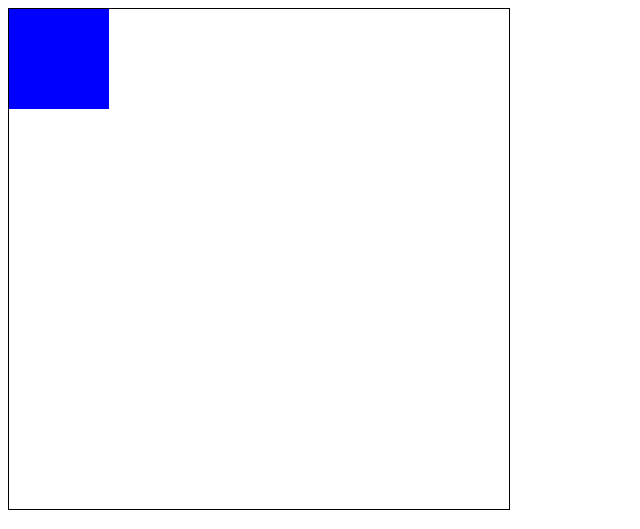
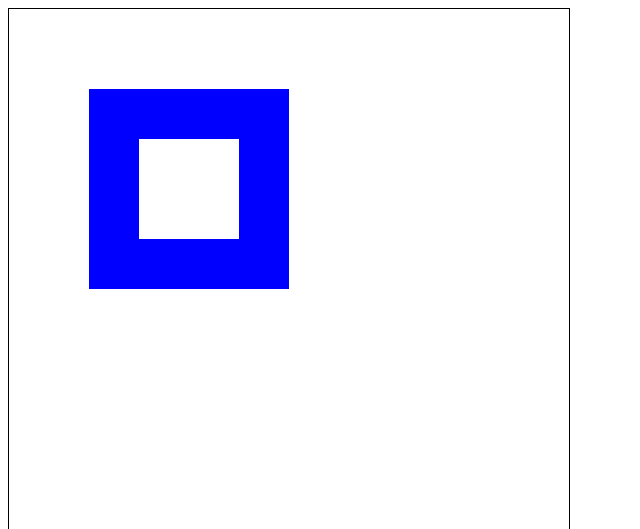
Before and after one commit to marcialino/curso_canvas, a plain HTML site: page aula2_rect_clearRect/index.html in a window 1280 px wide. Shown: the top 529 px of the page, without its empty margins (0-640 px from the left). Drawn offline with nearby package versions, Linux system fonts and the light colour scheme; files that its build step writes are made by us from their sources.

Commit message:
atualizei

```diff
--- a/aula2_rect_clearRect/canva2.js
+++ b/aula2_rect_clearRect/canva2.js
@@ -1,5 +1,18 @@
+
+var px= 50 /*posição x*/
+var py= 50 /*posição y*/
 var canvas = document.getElementById('desenho1')
 var ctx = canvas.getContext('2d')
 
-ctx.fillStyle = '#00f'
-ctx.fillRect(0,0,100,100)
+/*
+ctx.fillRect = desenha um retângulo preenchido
+ctx.rect: só desenha o quadrado, mas não preenche
+ctx.fill: preenche o quadrado desenhado acima.
+ctx.clearRect: apaga a cor da área especificada.
+*/
+
+ctx.fillStyle ='#00f'
+ctx.rect(px,py,200,200)
+ctx.fill()
+
+ctx.clearRect(100, 100, 100, 100)
--- a/aula2_rect_clearRect/index.html
+++ b/aula2_rect_clearRect/index.html
@@ -12,12 +12,12 @@
 </head>
 <body>
     <canvas id="desenho1" width="500" height="500">
-
+        <h1>Márcia Lino</h1>
+        <h3>Seu bowser não possui suporte ao canvas</h3>
     </canvas>
 
-    <h1>Márcia Lino</h1>
-    <h3>Seu bowser não possui suporte ao canvas</h3>
 
-    <script src="canva2.js"></script>
+
+    <script type="text/javascript"  src="canva2.js"></script>
 </body>
 </html>
--- /dev/null
+++ b/aula2_rect_clearRect/style.css
@@ -0,0 +1,4 @@
+#desenho1{
+    border: 1px solid black;
+    padding: 30px;
+}
```
